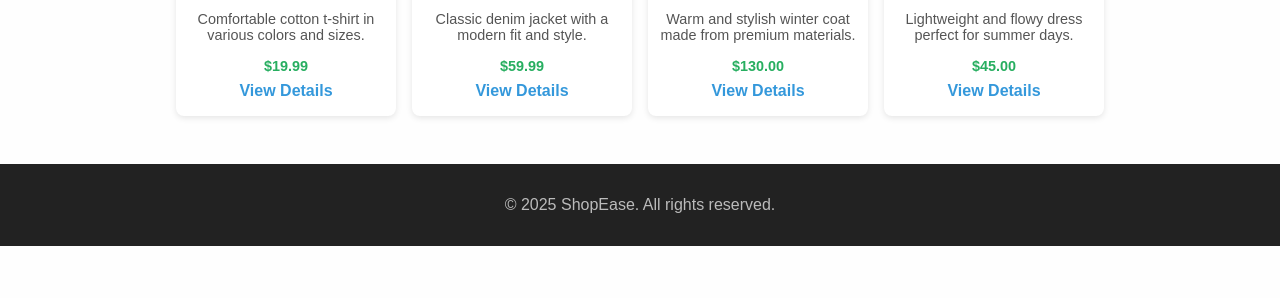
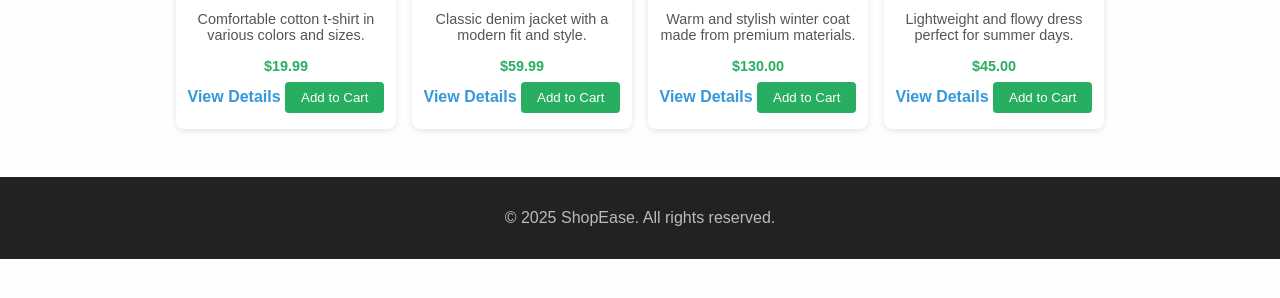
Before and after one commit to Prabeer944/SCM-project, a plain HTML site: page clothes.html in a window 1280 px wide. Shown: the part 338-636 px from the top of the page. Drawn offline with Linux system fonts and the light colour scheme.

Commit message:
Updated clothes page

```diff
--- a/clothes.html
+++ b/clothes.html
@@ -18,8 +18,10 @@
     .product-card h3 { margin: 0.5rem 0; }
     .product-card p { color: #555; font-size: 0.9rem; padding: 0 0.5rem; }
     .product-card .price { color: #27ae60; font-weight: bold; margin: 0.5rem 0; }
-    .product-card a { display: inline-block; margin-bottom: 1rem; color: #3498db; text-decoration: none; font-weight: bold; }
+    .product-card a { display: inline-block; margin-bottom: 0.5rem; color: #3498db; text-decoration: none; font-weight: bold; }
     .product-card a:hover { text-decoration: underline; }
+    .add-cart-btn { background: #27ae60; color: white; border: none; padding: 0.5rem 1rem; border-radius: 4px; cursor: pointer; margin-bottom: 1rem; }
+    .add-cart-btn:hover { background: #219150; }
     footer { background: #222; color: #bbb; text-align: center; padding: 1rem 0; margin-top: 3rem; }
   </style>
 </head>
@@ -43,6 +45,7 @@
         <p>Comfortable cotton t-shirt in various colors and sizes.</p>
         <p class="price">$19.99</p>
         <a href="product.html?product=casual-tshirt">View Details</a>
+        <button class="add-cart-btn" onclick="addToCart('Casual T-Shirt')">Add to Cart</button>
       </div>
       <div class="product-card">
         <img src="https://images.unsplash.com/photo-1520975698707-2fa9ebd191f2?auto=format&fit=crop&w=600&q=80" alt="Denim Jacket" />
@@ -50,6 +53,7 @@
         <p>Classic denim jacket with a modern fit and style.</p>
         <p class="price">$59.99</p>
         <a href="product.html?product=denim-jacket">View Details</a>
+        <button class="add-cart-btn" onclick="addToCart('Denim Jacket')">Add to Cart</button>
       </div>
       <div class="product-card">
         <img src="https://images.unsplash.com/photo-1520975612105-9d837b1b9c1a?auto=format&fit=crop&w=600&q=80" alt="Winter Coat" />
@@ -57,6 +61,7 @@
         <p>Warm and stylish winter coat made from premium materials.</p>
         <p class="price">$130.00</p>
         <a href="product.html?product=winter-coat">View Details</a>
+        <button class="add-cart-btn" onclick="addToCart('Winter Coat')">Add to Cart</button>
       </div>
       <div class="product-card">
         <img src="https://images.unsplash.com/photo-1503602642458-232111445657?auto=format&fit=crop&w=600&q=80" alt="Summer Dress" />
@@ -64,6 +69,7 @@
         <p>Lightweight and flowy dress perfect for summer days.</p>
         <p class="price">$45.00</p>
         <a href="product.html?product=summer-dress">View Details</a>
+        <button class="add-cart-btn" onclick="addToCart('Summer Dress')">Add to Cart</button>
       </div>
     </div>
   </div>
@@ -71,5 +77,12 @@
   <footer>
     <p>&copy; 2025 ShopEase. All rights reserved.</p>
   </footer>
+
+  <script>
+    function addToCart(productName) {
+      alert(productName + " added to cart!");
+      // In a real app, send productName to cart logic here
+    }
+  </script>
 </body>
 </html>
```
